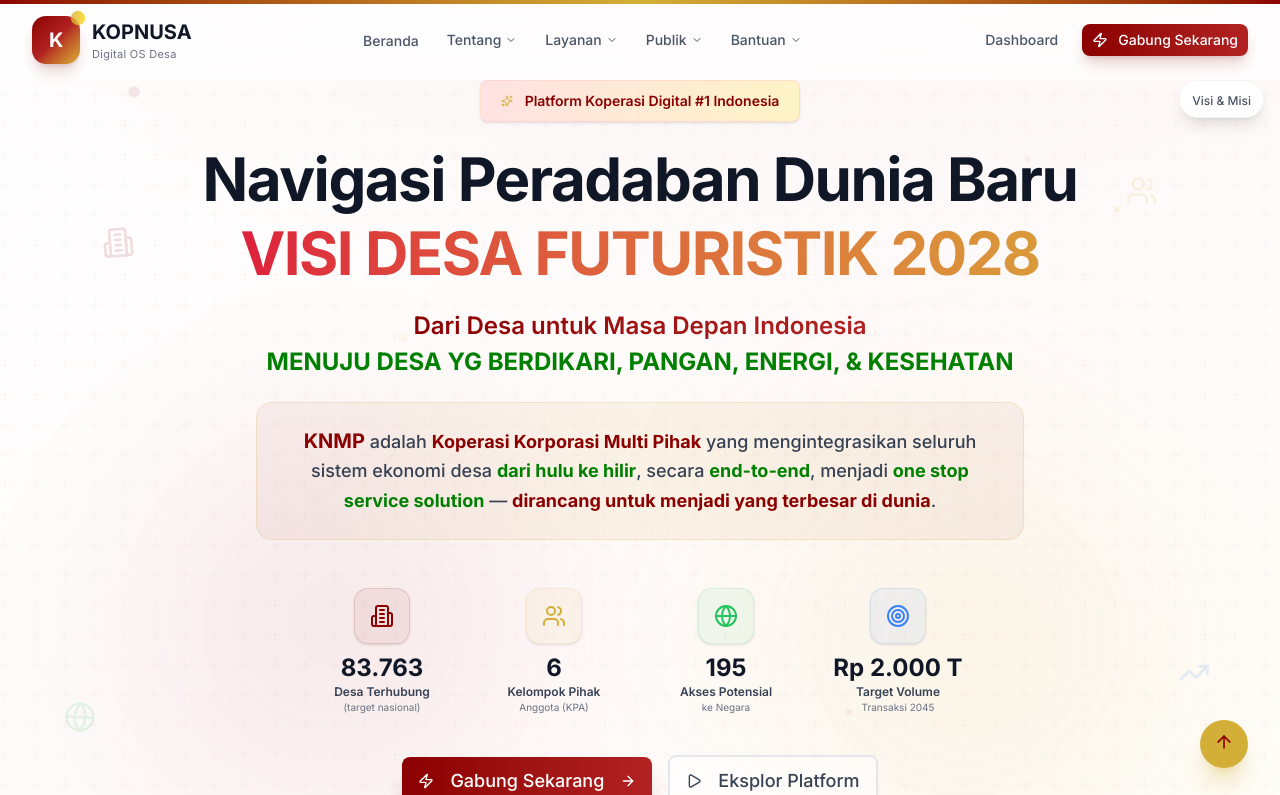
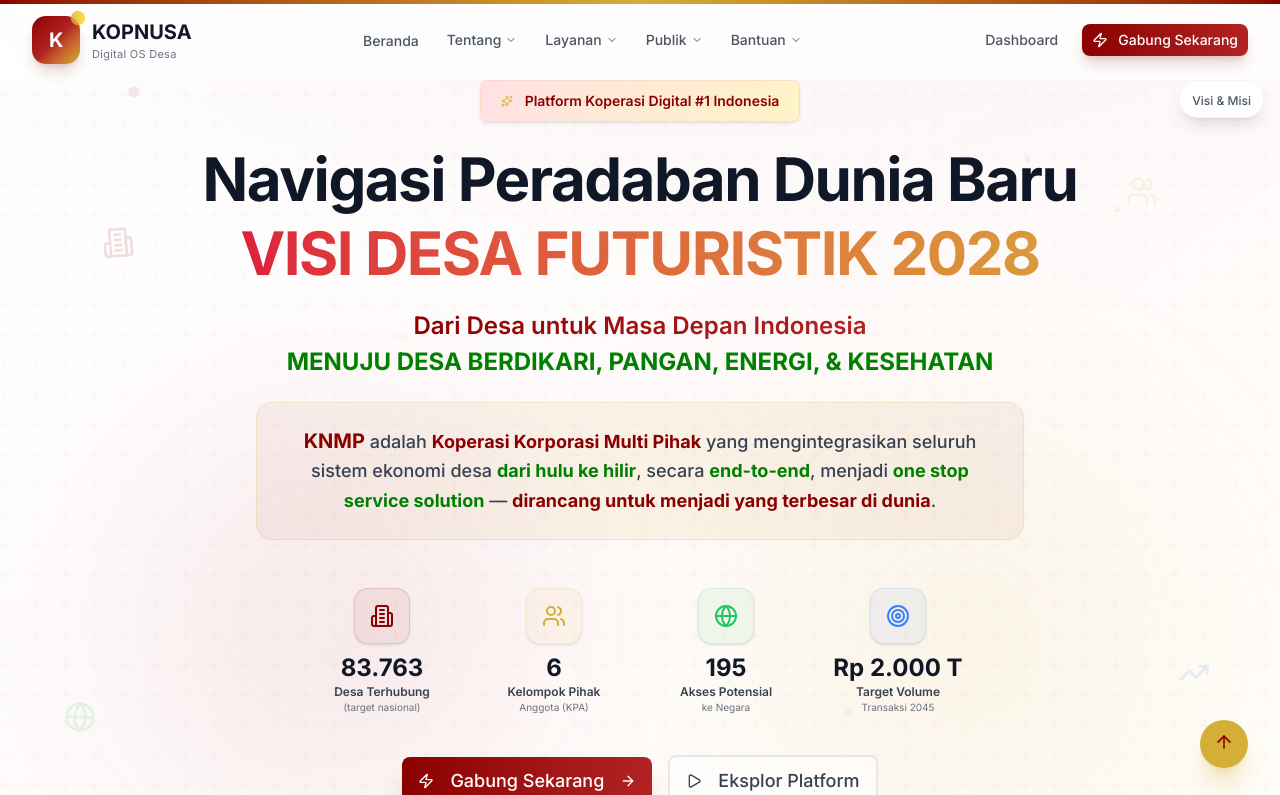
Before and after one commit to prabudanling/knmp, a Next.js app: page / in a window 1280 px wide. Shown: the top 795 px of the page. Built offline with nearby package versions, Linux system fonts and the light colour scheme.

Commit message:
Update Hero.tsx

```diff
--- a/src/components/sections/Hero.tsx
+++ b/src/components/sections/Hero.tsx
@@ -327,7 +327,7 @@
               variants={fadeInUp}
               className="text-3xl sm:text-4xl md:text-5xl lg:text-6xl font-bold text-gray-900 leading-[1.1] tracking-tight text-center"
             >
-              <span className="block">Navigasi Peradaban Dunia Baru</span>
+              <span className="block">Navigasi Peradaban Dunia Baru </span>
               <motion.span
                 className="block mt-1 sm:mt-2 bg-gradient-to-r from-[#8B0000] via-[#DC143C] to-[#D4AF37] bg-clip-text text-transparent"
                 animate={{
@@ -349,7 +349,7 @@
                 Dari Desa untuk Masa Depan Indonesia
               </span>
               <span className="block mt-1 bg-gradient-to-r from-[#008000] to-[#008000] bg-clip-text text-transparent font-bold">
-                MENUJU DESA YG BERDIKARI, PANGAN, ENERGI, & KESEHATAN
+                MENUJU DESA BERDIKARI, PANGAN, ENERGI, & KESEHATAN
               </span>
             </motion.p>
 
```
